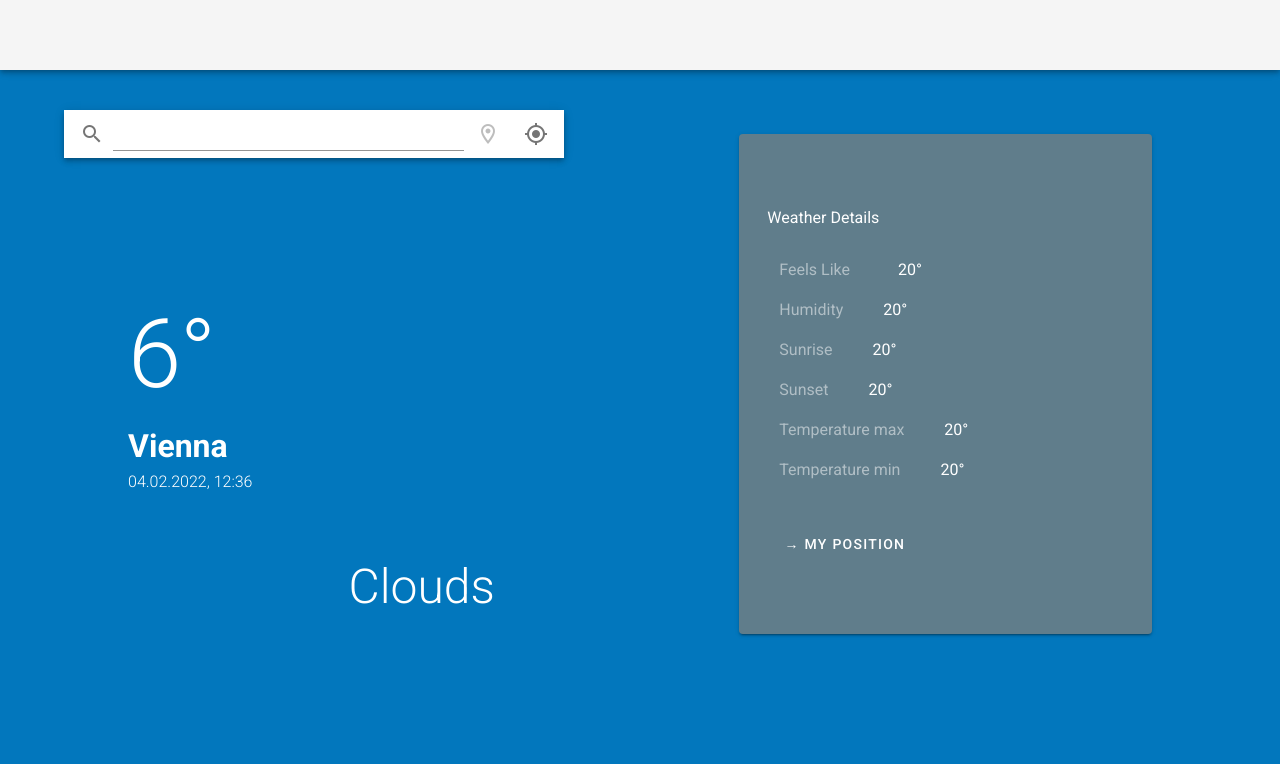
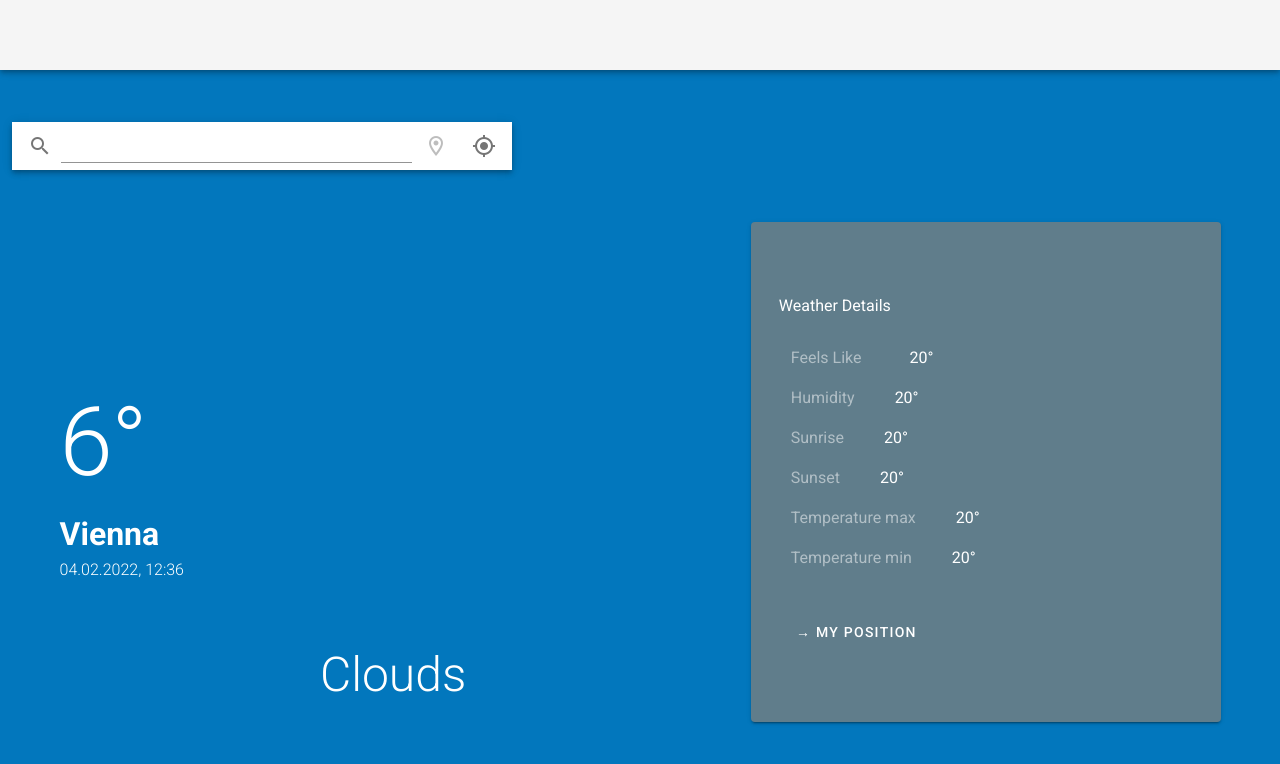
Before and after one commit to MansourMina/WeatherAppPWA, a Vue app: page / in a window 1280 px wide. Shown: the top 764 px of the page. Built offline with nearby package versions, Linux system fonts and the light colour scheme.

Commit message:
first commit

```diff
--- a/src/views/Home.vue
+++ b/src/views/Home.vue
@@ -1,6 +1,7 @@
 <template>
-  <v-container class="mt-10 px-16" fluid>
-    <v-toolbar dense absolute class="mt-10" width="500">
+  <v-container  fluid>
+    <div>
+      <v-toolbar dense class="my-10 mr-auto" width="500">
         <v-text-field
           hide-details
           prepend-icon="mdi-magnify"
@@ -19,8 +20,9 @@
           <v-icon>mdi-crosshairs-gps</v-icon>
         </v-btn>
       </v-toolbar>
+    </div>
     <v-card justify-content-center color="transparent" elevation="0">
-      <v-container fluid class="px-16">
+      <v-container>
         <v-row
           ><v-col cols="12" md="7" lg="7">
             <v-img class="mt-5 mx-auto" src="test.png" width="100px" />
```
Also changed, not shown: 16 other files (tests, documents, lock files or other folders). Lines whose indentation alone changed are shown as unchanged.
